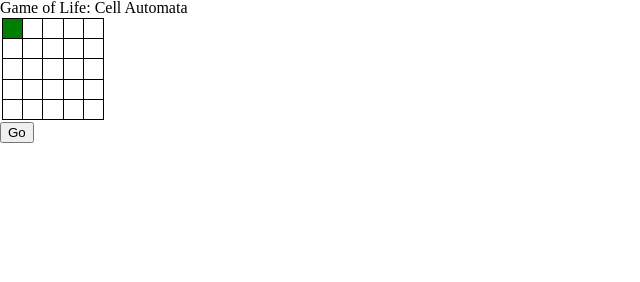
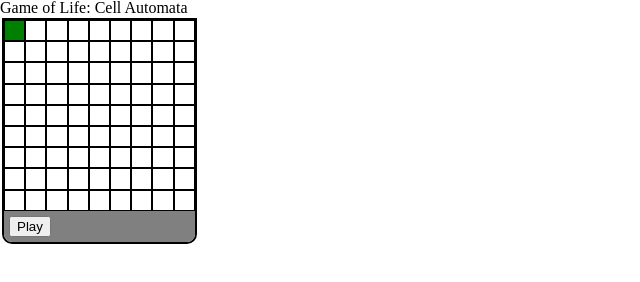
Before and after one commit to LucioCarvalhoDev/game-of-life, a website: page index.html in a window 1280 px wide. Both pictures are taken after a click on the element 12 px from the left and 28 px from the top of the page. Shown: the whole page, without its empty margins (0-640 px from the left). Drawn offline with Linux system fonts and the light colour scheme.

Commit message:
melhorias no css da tabela

```diff
--- a/css/m_grid.css
+++ b/css/m_grid.css
@@ -1,5 +1,9 @@
 .m_grid {
-    border: 1px solid black;
+    overflow: hidden;
+    border-collapse: separate;
+    border: 2px solid black;
+    border-bottom-left-radius: 10px;
+    border-bottom-right-radius: 10px;
     margin: 2px;
     -webkit-touch-callout: none; /* iOS Safari */
     -webkit-user-select: none; /* Safari */
@@ -9,21 +13,34 @@
     user-select: none;
 }
 
-.m_grid:hover {
+.m_grid_area {
+
+}
+
+.m_grid_area:hover {
     cursor: pointer;
 }
 
-.m_grid_line {
-    border: 1px solid black;
+.m_grid_area_line {
+    /* border: 1px solid black; */
 }
 
-.m_grid_line_cell {
+.m_grid_area_line_cell {
     border: 1px solid black;
     width: 1.2rem;
     height: 1.2rem;
     transition: all 250ms;
 }
 
-.m_grid_line_cell[data-state="1"] {
+.m_grid_area_line_cell[data-state="1"] {
     background: green;
 }
+
+.m_grid_controls {
+    height: 1.2rem;
+    background: gray;
+}
+
+.m_grid_controls_panel td {
+    padding: 5px;
+}
--- a/index.html
+++ b/index.html
@@ -17,42 +17,31 @@
 
     <main class="m">
         <table class="m_grid">
-            <tr class="m_grid_line">
-                <td class="m_grid_line_cell" data-state="1"></td>
-                <td class="m_grid_line_cell" data-state="0"></td>
-                <td class="m_grid_line_cell" data-state="0"></td>
-            </tr>
-            <tr class="m_grid_line">
-                <td class="m_grid_line_cell" data-state="0"></td>
-                <td class="m_grid_line_cell" data-state="0"></td>
-                <td class="m_grid_line_cell" data-state="0"></td>
-            </tr>
+            <tbody class="m_grid_area">
+                <tr class="m_grid_area_line">
+                    <td class="m_grid_area_line_cell" data-state="1"></td>
+                    <td class="m_grid_area_line_cell" data-state="0"></td>
+                    <td class="m_grid_area_line_cell" data-state="0"></td>
+                </tr>
+                <tr class="m_grid_area_line">
+                    <td class="m_grid_area_line_cell" data-state="0"></td>
+                    <td class="m_grid_area_line_cell" data-state="0"></td>
+                    <td class="m_grid_area_line_cell" data-state="0"></td>
+                </tr>
+            </tbody>
+            <tfoot class="m_grid_controls">
+                <tr class="m_grid_controls_panel">
+                    <td class ="m_grid_controls_panel_play" colspan="999">
+                        <button class="">Play</button>
+                    </td>
+                </tr>
+            </tfoot>
         </table>
-        <button class="">Go</button>
     </main>
 
     <script type="module">
-        import Grid from './js/Grid.js';
-        const grid = new Grid(5);
-
-        const elemGrid = document.querySelector('.m_grid');
-
-        // cria grid
-        elemGrid.innerHTML = grid.area.map(line => {
-            return `<tr class="m_grid_line">${line.map(cell =>
-                `<td class="m_grid_line_cell" data-state="0"></td>`
-            ).join('')}</td>`
-        }).join('')
-
-
-        const cells = Array.from(document.querySelectorAll('.m_grid_line_cell'));
-
-        cells.forEach(cell => {
-            cell.onclick = (e) => {
-                cell.dataset.state = +!+cell.dataset.state;
-            }
-        })
-
+        import Controller from './js/Controller.js';
+        new Controller(9);
     </script>
 </body>
 </html>
--- /dev/null
+++ b/js/Controller.js
@@ -0,0 +1,43 @@
+import Grid from './Grid.js';
+
+export default class Controller {
+    constructor(size=5) {
+        this.grid = new Grid(size);
+        this.table = document.querySelector('.m_grid_area');
+        this.cells;
+
+        this.init();
+    }
+
+    init() {
+        // Gera tabela
+        this.table.innerHTML = this.grid.area.map(line => {
+            return `<tr class="m_grid_area_line">${line.map(cell =>
+                `<td class="m_grid_area_line_cell" data-state="0"></td>`
+            ).join('')}</td>`
+        }).join('')
+
+        // preenche lista de celulas
+        this.cells = Array.from(document.querySelectorAll('.m_grid_area_line_cell'));
+        this.cells.forEach(cell => {
+            cell.onclick = (e) => {
+                cell.dataset.state = +!+cell.dataset.state;
+            }
+        })
+
+        // ligação aos controles
+
+    }
+
+    updateModel() {
+        const area = [];
+
+        this.cells.forEach((elem, idx) => {
+            if (!area[Math.trunc(idx / this.grid.size)])
+                area[Math.trunc(idx / this.grid.size)] = []
+            area[Math.trunc(idx / this.grid.size)].push(elem.dataset.state)
+        })
+
+        this.grid.area = area;
+    }
+}
```
